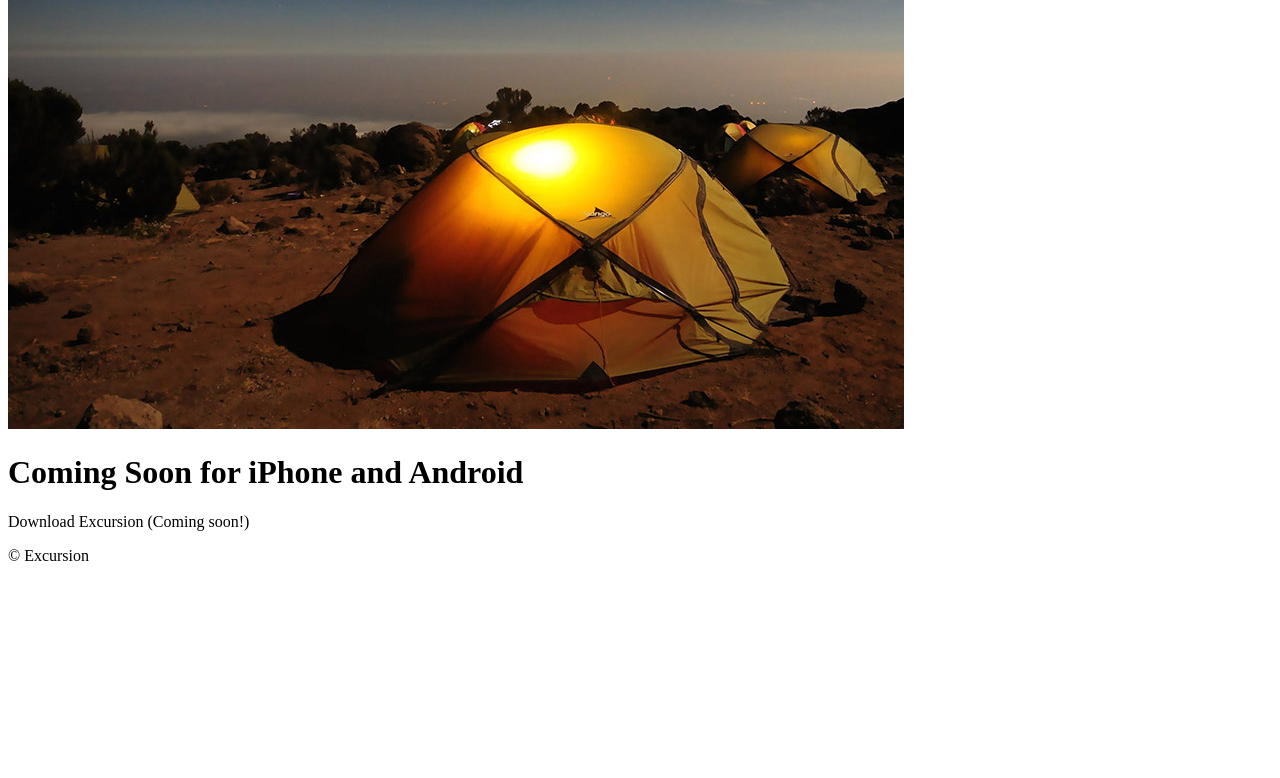
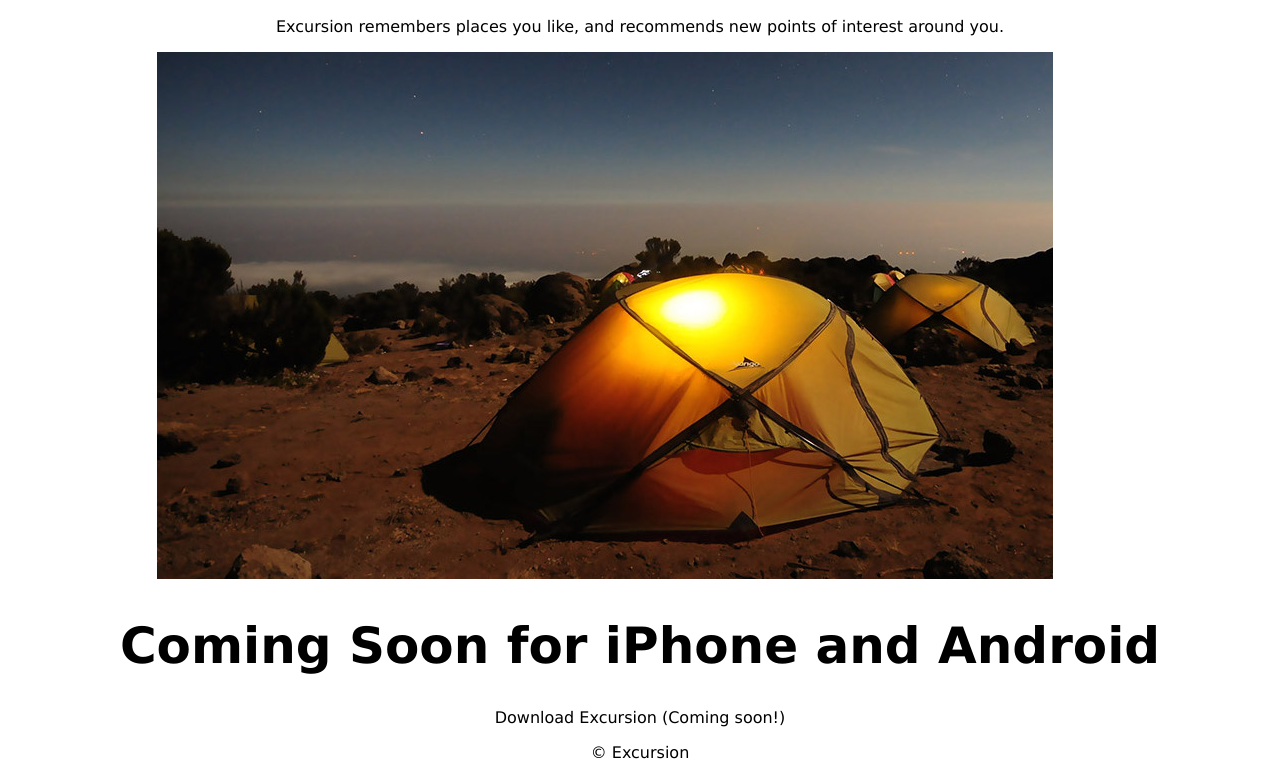
Before and after one commit to GitMan2017/excursion, a plain HTML site: page index.html in a window 1280 px wide. Shown: the part 480-1258 px from the top of the page. Before the commit the page ends 1061 px from the top, so only its background shows below. Drawn offline with Linux system fonts and the light colour scheme.

Commit message:
updated css file name in index

```diff
--- a/index.html
+++ b/index.html
@@ -2,15 +2,16 @@
 <html>
   <head>
     <meta charset="utf-8">
-    <link href="resources/css/style.css" type="text/css" rel="stylesheet">
+    <link href="resources/css/index.css" type="text/css" rel="stylesheet">
     <title>Excursion</title>
   </head>
   <body class="body">
 <h1>Discover hidden places in the world around you.</h1>
 <p>Download Excursion. (Coming soon!)</p>
+
 <video src="resources/video/excursion.mp4" autoplay poster="posterimage.jpg">
+</video>
 
-</video>
 <h1>Your Personal travel guide</h1>
 <p>Excursion remembers places you like, and recommends new points of interest
   around you.</p>
```
